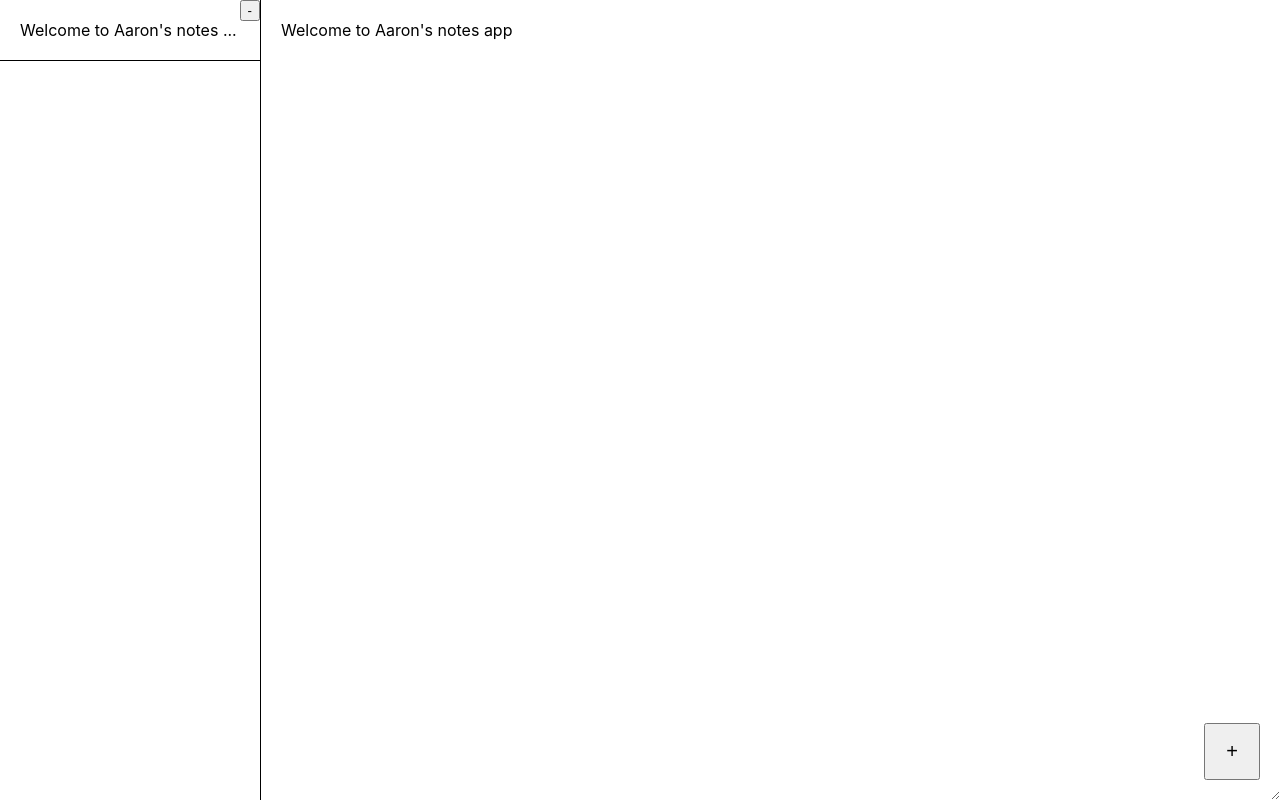
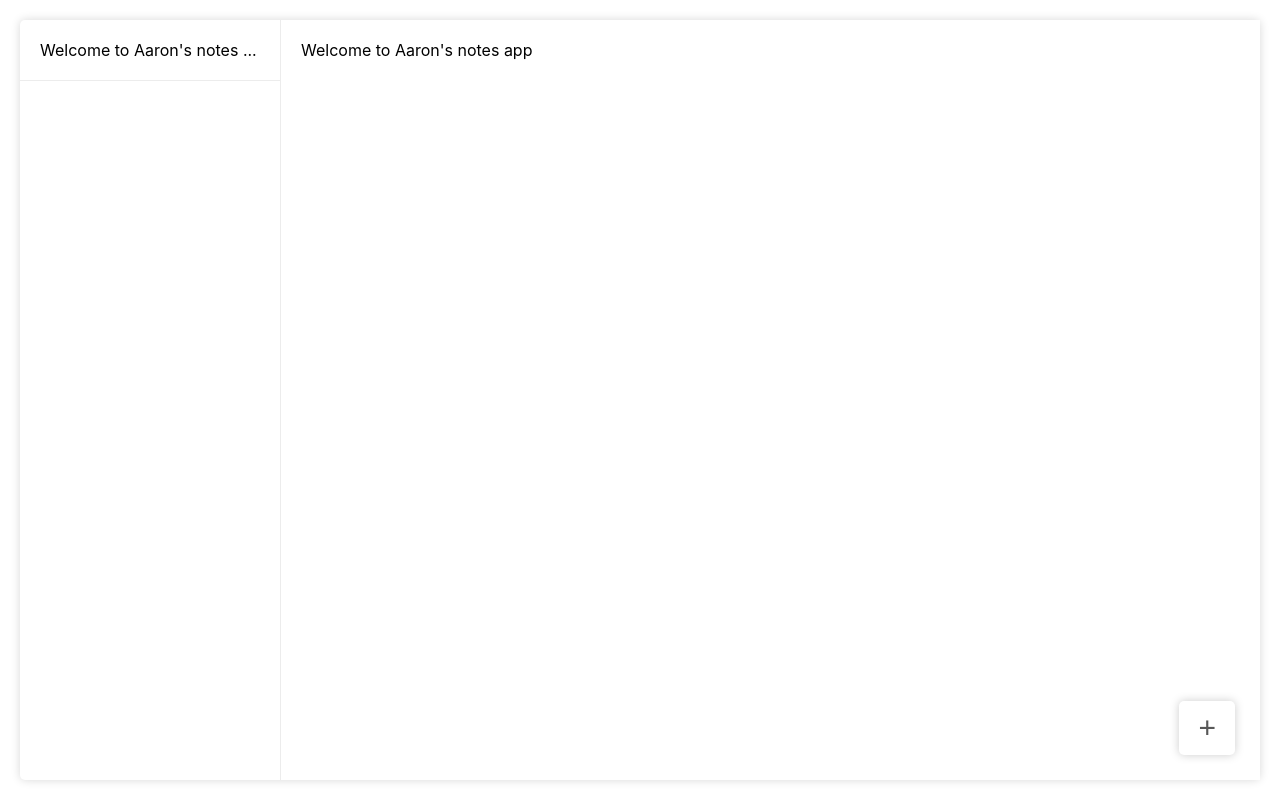
Before and after one commit to aarondunphy/notes-app, a React (Create React App) app: page / in a window 1280 px wide. Built offline with nearby package versions, Linux system fonts and the light colour scheme.

Commit message:
Styling updated

```diff
--- a/src/App.css
+++ b/src/App.css
@@ -1,10 +1,17 @@
 *{box-sizing: border-box;}
+
+.App-header{
+    margin: 20px;
+    box-shadow: 0px 0px 10px #d8d8d8;
+    border-radius: 5px;
+}
 
 .sidebar {
     width: 260px;
     position: fixed;
     height: 100%;
     overflow-y: scroll;
+    max-height: calc(100vh - 40px);
 }
 
 .sidebar ul {
@@ -16,20 +23,27 @@
 .sidebar ul li {
     cursor: pointer;
     padding: 20px;
-    border-bottom: 1px solid #000;
+    border-bottom: 1px solid #ececec;
     position: relative;
 }
 
 .sidebar ul li button {
     position: absolute;
-    top: 0;
-    right: 0;
+    top: 5px;
+    right: 5px;
+    background-color: #fff;
+    border: 1px solid #ccc;
+    border-radius: 5px;
+}
+.sidebar ul li button:focus {
+    outline: none;
+    box-shadow: 0px 0px 5px #b3b2b2;
 }
 
 .note {
     margin-left: 260px;
-    border-left: 1px solid #000;
-    min-height: 100vh;
+    border-left: 1px solid #ececec;
+    min-height: calc(100vh - 40px);
     padding: 20px;
     position: relative;
 }
@@ -42,8 +56,13 @@
     height: 100%;
     border: 0px;
     padding: 20px;
+    resize: none;
     font-family: inherit;
     font-size: inherit;
+}
+
+.note textarea:focus{
+    box-shadow: inset 0px 0px 10px #efefef;
 }
 
 .note textarea:focus {
@@ -52,10 +71,19 @@
 
 .add-note {
     position: absolute;
-    bottom: 20px;
-    right: 20px;
+    bottom: 25px;
+    right: 25px;
 }
 .add-note button {
-    font-size: 20px;
-    padding: 15px 20px;
+    font-size: 30px;
+    padding: 10px 19px;
+    background-color: #fff;
+    color: #585858;
+    border-radius: 5px;
+    border: 0px;
+    box-shadow: 0px 0px 10px #ccc;
 }
+.add-note button:focus {
+    outline: none;
+    box-shadow: 0px 0px 10px #b3b2b2;
+}
```
